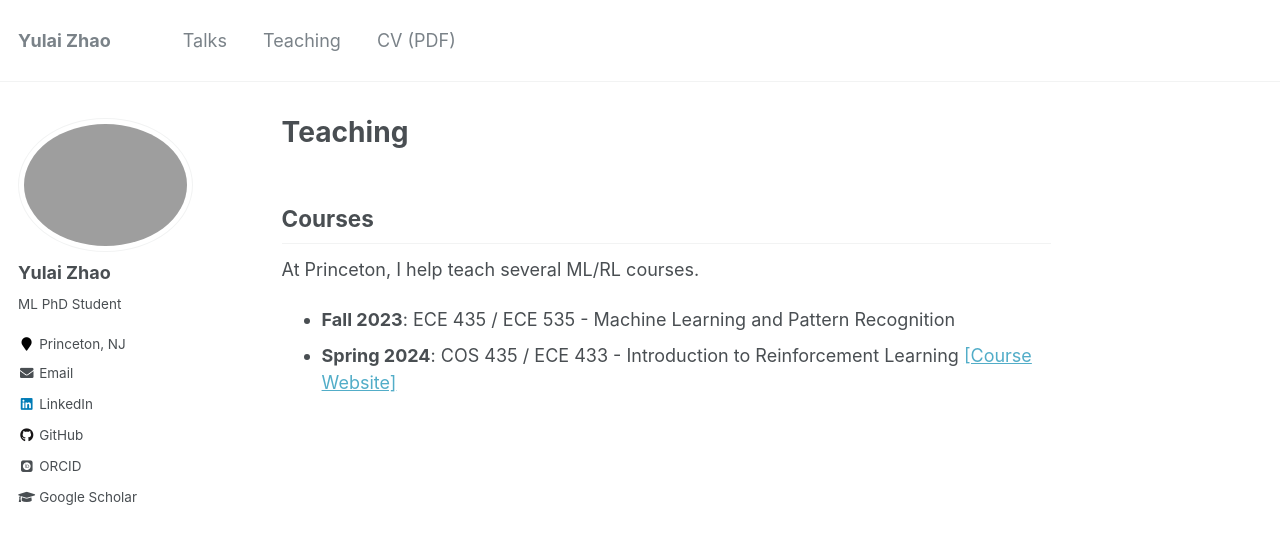
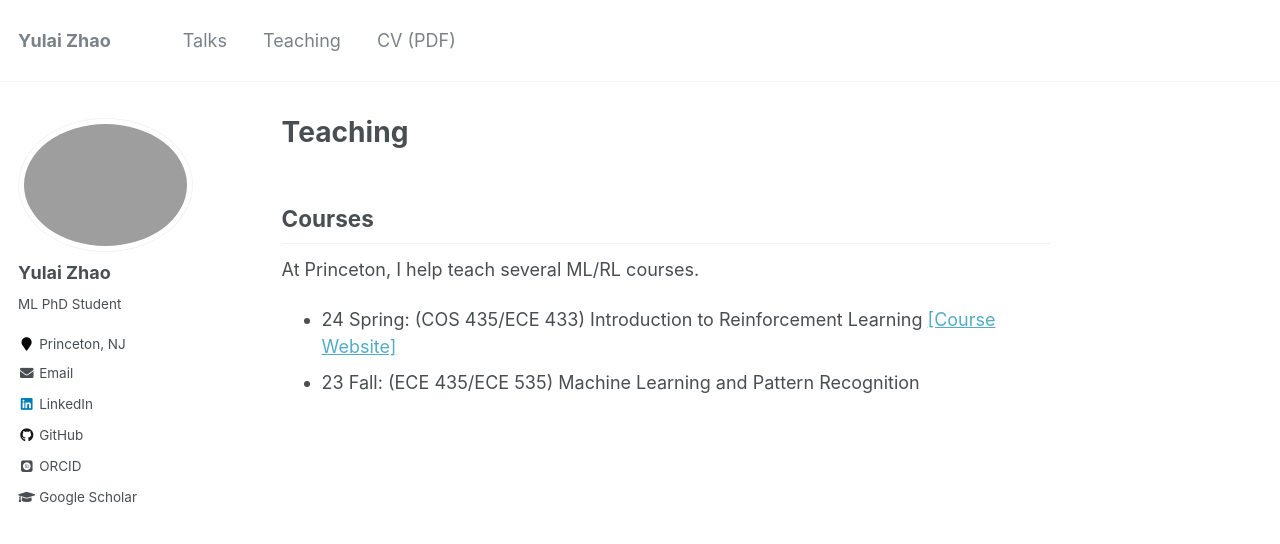
Before and after one commit to zhaoyl18/zhaoyl18.github.io, a Jekyll site: the page built from _pages/teaching.md, in a window 1280 px wide. Shown: the top 544 px of the page. Built offline with Jekyll 4.4.1, drawn with Linux system fonts in a browser that asks for light colours; some web fonts are replaced.

Commit message:
Update teaching.md

```diff
--- a/_pages/teaching.md
+++ b/_pages/teaching.md
@@ -10,6 +10,6 @@ redirect_from:
 
 At Princeton, I help teach several ML/RL courses.
 
-* **Fall 2023**: ECE 435 / ECE 535 - Machine Learning and Pattern Recognition
-* **Spring 2024**: COS 435 / ECE 433 - Introduction to Reinforcement Learning [[Course Website]](https://ben-eysenbach.github.io/intro-rl/)
+* 24 Spring: (COS 435/ECE 433) Introduction to Reinforcement Learning [[Course Website]](https://ben-eysenbach.github.io/intro-rl/)
+* 23 Fall: (ECE 435/ECE 535) Machine Learning and Pattern Recognition
 <!-- * SML 505: Modern Statistics (2024 Spring) -->
```
